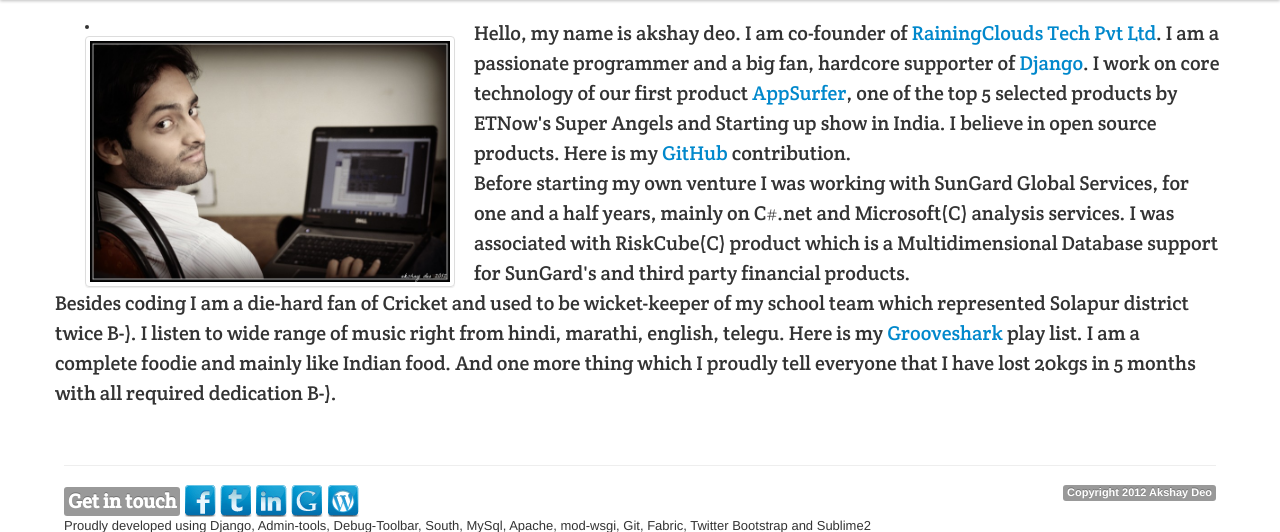
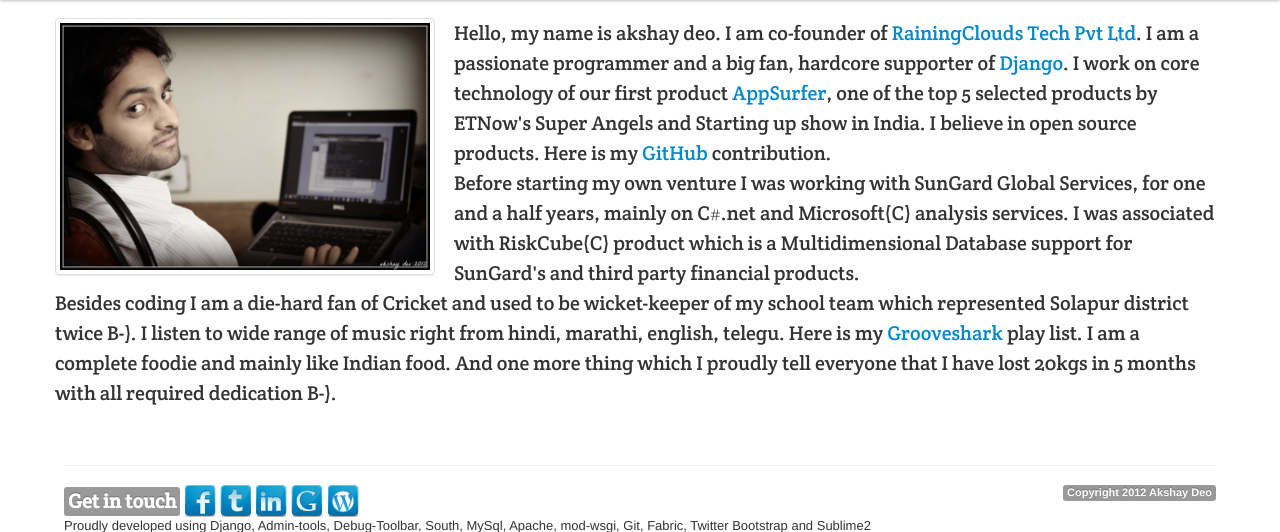
Before and after one commit to akshaydeo/akshaydeodotme, a Django app: template templates/dashboard/index.html in a window 1280 px wide. Shown: the part 42-574 px from the top of the page. Run offline with Django 3.2, Linux system fonts and the light colour scheme; the template is opened without the code that fills it, so the values that code supplies are empty; parts of the project's set-up code (start-up, migrations or seed data) failed here and were passed over; some libraries are stand-ins or nearby versions.

Commit message:
index page fix

```diff
--- a/templates/dashboard/index.html
+++ b/templates/dashboard/index.html
@@ -1,11 +1,9 @@
 {% extends "base.html" %}
 {% block container %}
 
-			<li class="span4" style="padding:0cm 0.5cm 0cm 0cm;">
-				<div class="thumbnail">
+				<div class="thumbnail span4" style="margin:0cm 0.5cm 0cm 0cm;">
 					<img src="{{ MEDIA_URL }}img/profile.jpg" alt="">
 				</div>
-			</li>
 
 		<p style="font-family: 'Crete Round', serif; font-size:20px; font-weight:400px; line-height:150%">
 			Hello, my name is akshay deo. I am co-founder of <a href="http://rainingclouds.com" target="_blank">RainingClouds Tech Pvt Ltd</a>. I am a passionate programmer and a big fan, hardcore supporter of <a href="http://djangoproject.org" target="_blank">Django</a>.  I work on core technology of our first product <a href="http://appsurfer.com" target="_blank">AppSurfer</a>, one of the top 5 selected products by ETNow's Super Angels and Starting up show in India. I believe in open source products. Here is my <a href="https://github.com/akshaydeo" target="_balnk">GitHub</a> contribution.<br>
```
